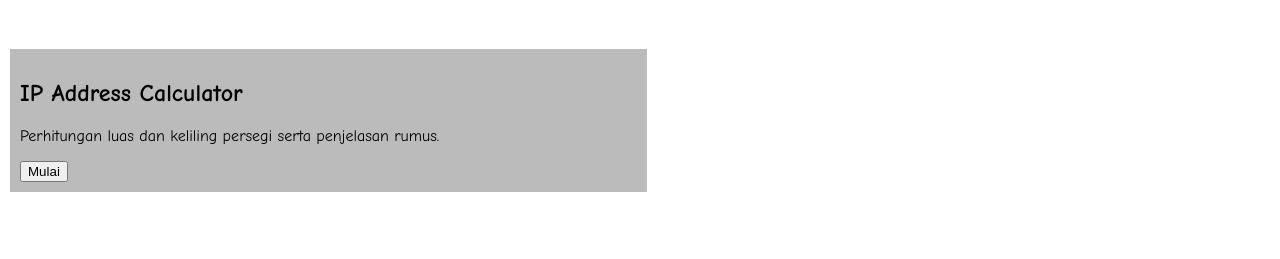
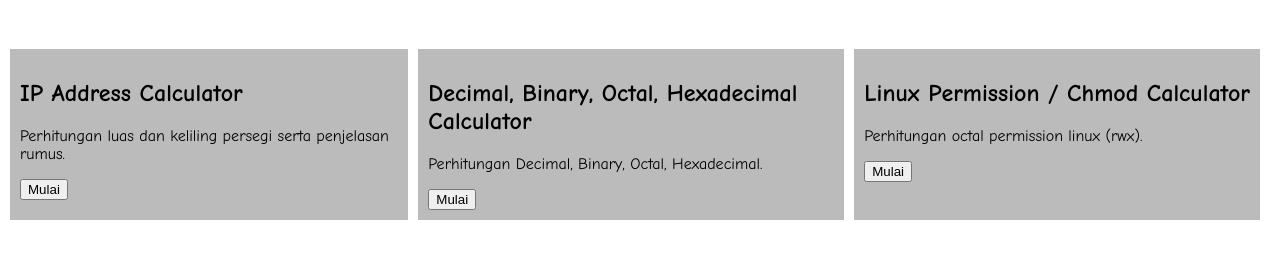
Before and after one commit to rjial/paradigma, a plain HTML site: page programmer/index.html in a window 1280 px wide. Shown: the part 83-342 px from the top of the page. Drawn offline with Linux system fonts and the light colour scheme.

Commit message:
update programmer index

```diff
--- a/programmer/index.html
+++ b/programmer/index.html
@@ -21,6 +21,16 @@
                     <p>Perhitungan luas dan keliling persegi serta penjelasan rumus.</p>
                     <button onclick="parent.location='ipaddress.html'">Mulai</button>
                 </div>
+                <div class="materi">
+                    <h2>Decimal, Binary, Octal, Hexadecimal Calculator</h2>
+                    <p>Perhitungan Decimal, Binary, Octal, Hexadecimal.</p>
+                    <button onclick="parent.location='./computernumber.html'">Mulai</button>
+                </div>
+                <div class="materi">
+                    <h2>Linux Permission / Chmod Calculator</h2>
+                    <p>Perhitungan octal permission linux (rwx).</p>
+                    <button onclick="parent.location='./linuxpermission.html'">Mulai</button>
+                </div>
             </div>
 </body>
 </html>
```
